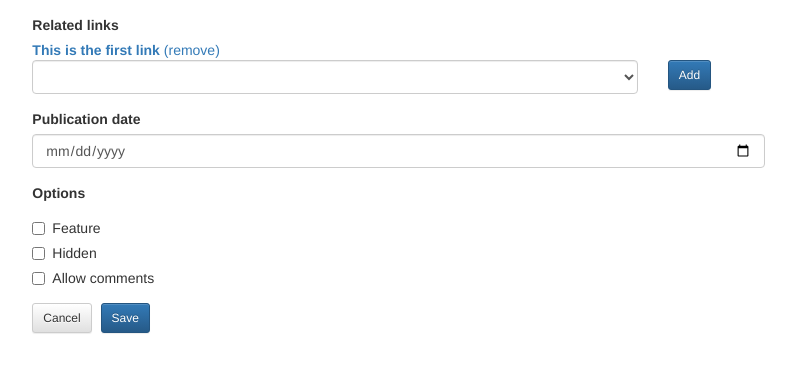
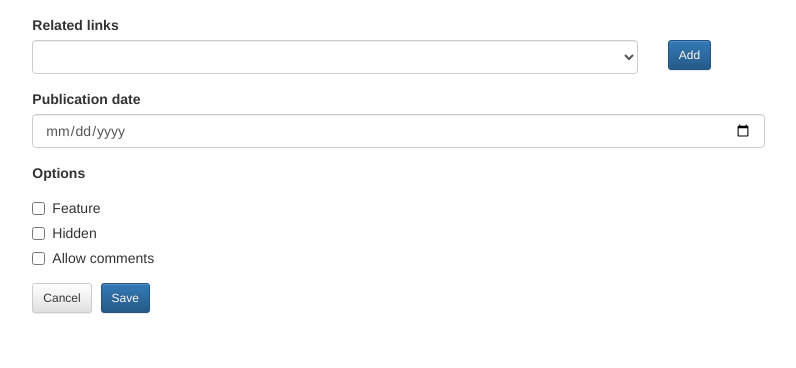
Before and after one commit to javilm/msx-center, a Flask app: page /admin/news/add in a window 1280 px wide. Shown: the part 868-1236 px from the top of the page, without its empty margins (221-1017 px from the left). After the commit the page ends 1182 px from the top, so only its background shows below. Run offline with Flask 2, Linux system fonts and the light colour scheme; the visitor is signed in with stand-in values (Sample User, id 1); data comes from the database, SQL or seed files in the repository; data that the repository does not hold is empty; parts of the project's set-up code (start-up, migrations or seed data) failed here and were passed over; some libraries are stand-ins or nearby versions.

```diff
--- a/templates/admin/news-add.html
+++ b/templates/admin/news-add.html
@@ -110,16 +110,6 @@
     <div class="form-group" id="field_related_links">
         <label class="control-label">Related links</label>
         <div id="div_related_links">
-
-	        <div id="link_div_1">
-		        <div class="row">
-			        <div class="col-xs-12 col-sm-12 col-md-12 col-lg-12">
-				        <input type="hidden" name="array_related_links" value="1">
-				        <a href="http://lkjfhgljhsdglhjsdfg"><strong>This is the first link</strong></a> <a onclick="$('#link_div_1').remove()">(remove)</a>
-				    </div>
-				</div>
-	        </div>
-
         </div>
 
         <div class="row">
```
